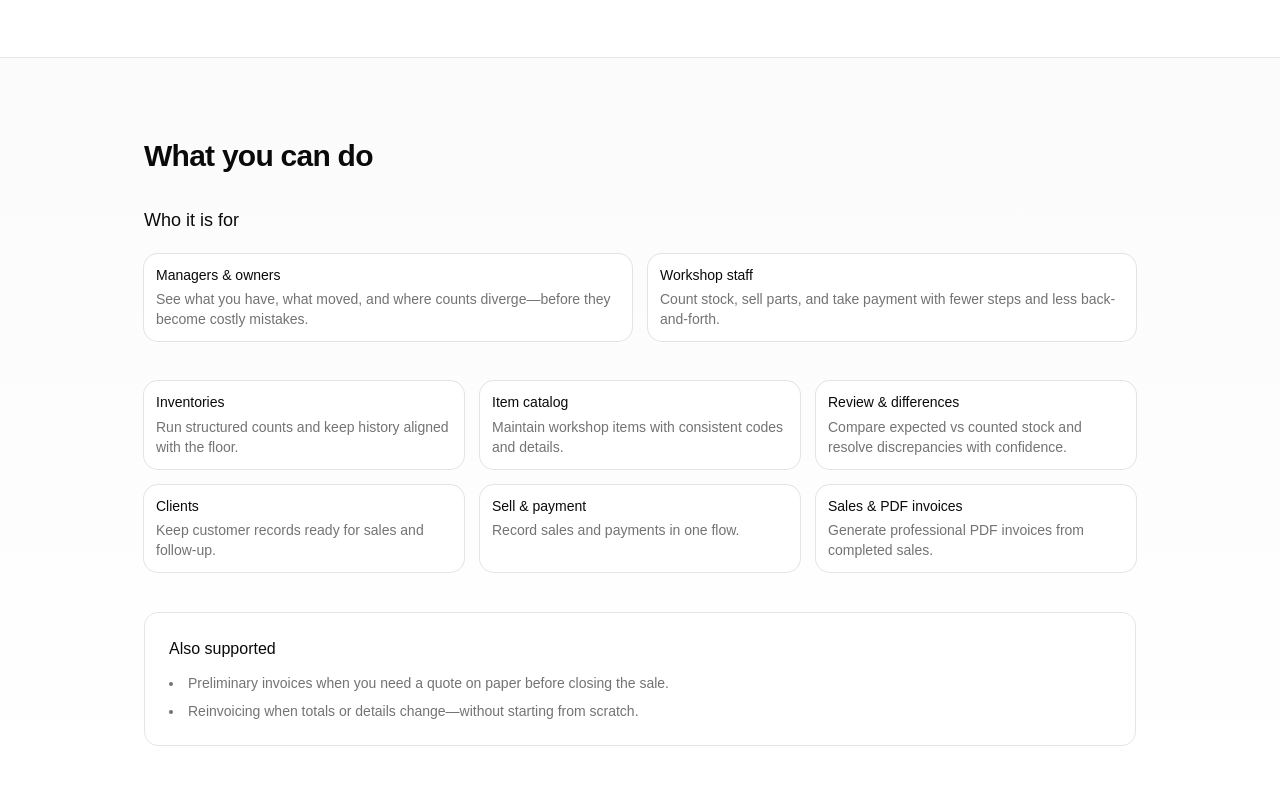
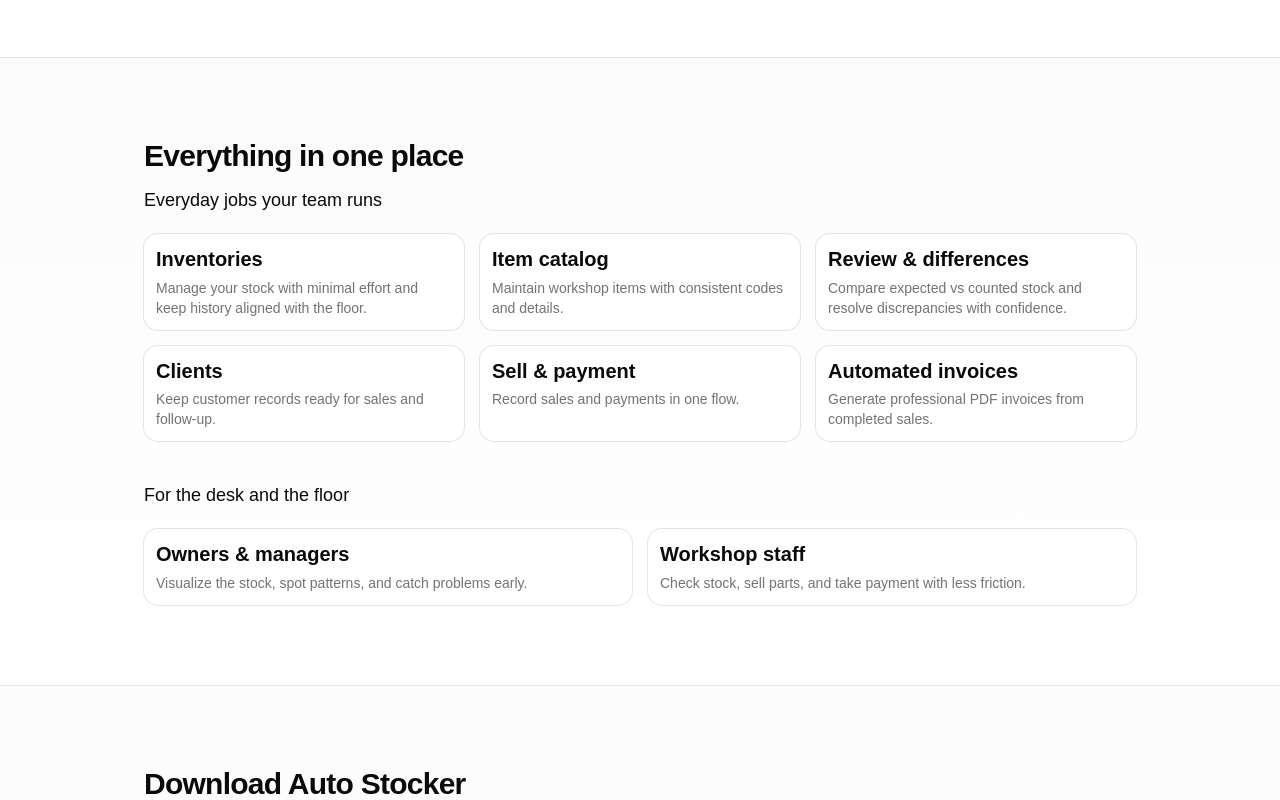
Before and after one commit to Prometeo-IT/auto-stocker-website, a React (Vite) app: page / in a window 1280 px wide. Shown: the part 1720-2520 px from the top of the page. Built offline with nearby package versions, Linux system fonts and the light colour scheme; no server answers.

Commit message:
Rework features section

```diff
--- a/src/components/landing/CapabilitiesSection.tsx
+++ /dev/null
@@ -1,67 +0,0 @@
-import { useTranslation } from "react-i18next";
-
-import {
-  Card,
-  CardDescription,
-  CardHeader,
-  CardTitle,
-} from "@/components/ui/Card";
-
-const CAPABILITY_KEYS = [
-  "inventories",
-  "catalog",
-  "review",
-  "clients",
-  "sell",
-  "invoices",
-] as const;
-
-export function CapabilitiesSection() {
-  const { t } = useTranslation();
-  return (
-    <section
-      id="capabilities"
-      className="scroll-mt-20 border-border border-t bg-gradient-to-b from-muted/40 to-background py-16 md:py-20"
-    >
-      <div className="mx-auto max-w-5xl px-4">
-        <h2 className="font-heading text-foreground mb-8 text-2xl font-semibold tracking-tight md:text-3xl">
-          {t("capabilities.title")}
-        </h2>
-        <h3 className="font-heading text-foreground mb-5 text-lg font-medium">{t("capabilities.rolesTitle")}</h3>
-        <div className="mb-10 grid gap-4 md:grid-cols-2">
-          <Card size="sm">
-            <CardHeader>
-              <CardTitle>{t("capabilities.roles.managers.title")}</CardTitle>
-              <CardDescription>{t("capabilities.roles.managers.text")}</CardDescription>
-            </CardHeader>
-          </Card>
-          <Card size="sm">
-            <CardHeader>
-              <CardTitle>{t("capabilities.roles.staff.title")}</CardTitle>
-              <CardDescription>{t("capabilities.roles.staff.text")}</CardDescription>
-            </CardHeader>
-          </Card>
-        </div>
-        <div className="mb-10 grid gap-4 sm:grid-cols-2 lg:grid-cols-3">
-          {CAPABILITY_KEYS.map((key) => (
-            <Card key={key} size="sm">
-              <CardHeader>
-                <CardTitle>{t(`capabilities.items.${key}.title`)}</CardTitle>
-                <CardDescription>{t(`capabilities.items.${key}.text`)}</CardDescription>
-              </CardHeader>
-            </Card>
-          ))}
-        </div>
-        <div className="rounded-xl border bg-card p-6">
-          <h3 className="font-heading text-foreground mb-3 text-base font-medium">
-            {t("capabilities.extrasTitle")}
-          </h3>
-          <ul className="text-muted-foreground list-inside list-disc space-y-2 text-sm">
-            <li>{t("capabilities.extras.0")}</li>
-            <li>{t("capabilities.extras.1")}</li>
-          </ul>
-        </div>
-      </div>
-    </section>
-  );
-}
--- /dev/null
+++ b/src/components/landing/FeaturesSection.tsx
@@ -0,0 +1,68 @@
+import { useTranslation } from "react-i18next";
+
+import {
+  Card,
+  CardDescription,
+  CardHeader,
+  CardTitle,
+} from "@/components/ui/Card";
+
+const FEATURE_CARD_TITLE_CLASS =
+  "!text-lg font-semibold leading-snug md:!text-xl";
+
+const FEATURE_ITEM_KEYS = [
+  "inventories",
+  "catalog",
+  "review",
+  "clients",
+  "sell",
+  "invoices",
+] as const;
+
+export function FeaturesSection() {
+  const { t } = useTranslation();
+  return (
+    <section
+      id="features"
+      className="scroll-mt-20 border-border border-t bg-gradient-to-b from-muted/40 to-background py-16 md:py-20"
+    >
+      <div className="mx-auto max-w-5xl px-4">
+        <h2 className="font-heading text-foreground mb-3 text-2xl font-semibold tracking-tight md:text-3xl">
+          {t("features.headline")}
+        </h2>
+        <h3 className="font-heading text-foreground mb-5 text-lg font-medium">{t("features.itemsIntro")}</h3>
+        <div className="mb-10 grid gap-4 sm:grid-cols-2 lg:grid-cols-3">
+          {FEATURE_ITEM_KEYS.map((key) => (
+            <Card key={key} size="sm">
+              <CardHeader>
+                <CardTitle className={FEATURE_CARD_TITLE_CLASS}>
+                  {t(`features.items.${key}.title`)}
+                </CardTitle>
+                <CardDescription>{t(`features.items.${key}.text`)}</CardDescription>
+              </CardHeader>
+            </Card>
+          ))}
+        </div>
+        <h3 className="font-heading text-foreground mb-5 text-lg font-medium">{t("features.audienceTitle")}</h3>
+        <div className="grid gap-4 md:grid-cols-2">
+          <Card size="sm">
+            <CardHeader>
+              <CardTitle className={FEATURE_CARD_TITLE_CLASS}>
+                {t("features.audience.managers.title")}
+              </CardTitle>
+              <CardDescription>{t("features.audience.managers.text")}</CardDescription>
+            </CardHeader>
+          </Card>
+          <Card size="sm">
+            <CardHeader>
+              <CardTitle className={FEATURE_CARD_TITLE_CLASS}>
+                {t("features.audience.staff.title")}
+              </CardTitle>
+              <CardDescription>{t("features.audience.staff.text")}</CardDescription>
+            </CardHeader>
+          </Card>
+        </div>
+      </div>
+    </section>
+  );
+}
--- a/src/components/landing/LandingPage.tsx
+++ b/src/components/landing/LandingPage.tsx
@@ -1,7 +1,7 @@
 import { useEffect } from "react";
 import { useTranslation } from "react-i18next";
 
-import { CapabilitiesSection } from "@/components/landing/CapabilitiesSection";
+import { FeaturesSection } from "@/components/landing/FeaturesSection";
 import { DownloadSection } from "@/components/landing/DownloadSection";
 import { HeroSection } from "@/components/landing/HeroSection";
 import { SolutionsSection } from "@/components/landing/SolutionsSection";
@@ -11,7 +11,7 @@ import { SiteHeader } from "@/components/landing/SiteHeader";
 
 export function LandingPage() {
   const { i18n } = useTranslation();
-  const orderedSections = [HeroSection, ScreenshotsSection, SolutionsSection, CapabilitiesSection, DownloadSection] as const;
+  const orderedSections = [HeroSection, ScreenshotsSection, SolutionsSection, FeaturesSection, DownloadSection] as const;
 
   useEffect(() => {
     document.documentElement.lang = i18n.language;
--- a/src/components/landing/SiteHeader.tsx
+++ b/src/components/landing/SiteHeader.tsx
@@ -22,7 +22,7 @@ import { cn } from "@/lib/utils";
 const NAV_IDS = [
   { id: "preview", key: "nav.preview" },
   { id: "solutions", key: "nav.solutions" },
-  { id: "capabilities", key: "nav.capabilities" },
+  { id: "features", key: "nav.features" },
 ] as const;
 
 const base = import.meta.env.BASE_URL;
--- a/src/locales/en-US.json
+++ b/src/locales/en-US.json
@@ -14,8 +14,7 @@
   "nav": {
     "preview": "Preview",
     "solutions": "Solutions",
-    "capabilities": "Capabilities",
-    "download": "Download"
+    "features": "Features"
   },
   "hero": {
     "headline": "Reliable stock, faster operations",
@@ -43,28 +42,13 @@
       }
     }
   },
-  "capabilities": {
-    "title": "What you can do",
-    "rolesTitle": "Who it is for",
-    "roles": {
-      "managers": {
-        "title": "Managers & owners",
-        "text": "See what you have, what moved, and where counts diverge—before they become costly mistakes."
-      },
-      "staff": {
-        "title": "Workshop staff",
-        "text": "Count stock, sell parts, and take payment with fewer steps and less back-and-forth."
-      }
-    },
-    "extrasTitle": "Also supported",
-    "extras": {
-      "0": "Preliminary invoices when you need a quote on paper before closing the sale.",
-      "1": "Reinvoicing when totals or details change—without starting from scratch."
-    },
+  "features": {
+    "headline": "Everything in one place",
+    "itemsIntro": "Everyday jobs your team runs",
     "items": {
       "inventories": {
         "title": "Inventories",
-        "text": "Run structured counts and keep history aligned with the floor."
+        "text": "Manage your stock with minimal effort and keep history aligned with the floor."
       },
       "catalog": {
         "title": "Item catalog",
@@ -83,8 +67,19 @@
         "text": "Record sales and payments in one flow."
       },
       "invoices": {
-        "title": "Sales & PDF invoices",
+        "title": "Automated invoices",
         "text": "Generate professional PDF invoices from completed sales."
+      }
+    },
+    "audienceTitle": "For the desk and the floor",
+    "audience": {
+      "managers": {
+        "title": "Owners & managers",
+        "text": "Visualize the stock, spot patterns, and catch problems early."
+      },
+      "staff": {
+        "title": "Workshop staff",
+        "text": "Check stock, sell parts, and take payment with less friction."
       }
     }
   },
@@ -100,11 +95,7 @@
       "windows": "Windows",
       "windowsHint": "Desktop app (.zip)",
       "androidApk": "Android (APK)",
-      "androidApkHint": "Installable package (.apk)",
-      "androidAab": "Android (Play bundle)",
-      "androidAabHint": "Upload to Google Play (.aab)",
-      "checksums": "SHA256 checksums",
-      "checksumsHint": "Verify downloads (SHA256SUMS.txt)"
+      "androidApkHint": "Installable package (.apk)"
     }
   },
   "multiplatform": {
@@ -112,9 +103,6 @@
     "description": "Run Auto Stocker on desktop for daily operations and keep visibility on your phone when you are away from the workshop."
   },
   "screenshots": {
-    "title": "Screenshots",
-    "intro": "Replace placeholders in the marketing build with real app screenshots.",
-    "demoHint": "See the app in action",
     "captions": {
       "inventory": "Manage inventory in seconds.",
       "dashboardPhone": "Review dashboard metrics from your phone."
@@ -126,7 +114,6 @@
   },
   "cta": {
     "get": "Get Auto Stocker",
-    "watchDemo": "Watch demo",
     "install": "Download"
   },
   "legal": {
--- a/src/locales/es-ES.json
+++ b/src/locales/es-ES.json
@@ -14,8 +14,7 @@
   "nav": {
     "preview": "Vista previa",
     "solutions": "Soluciones",
-    "capabilities": "Funciones",
-    "download": "Descargar"
+    "features": "Características"
   },
   "hero": {
     "headline": "Stock bajo control, operaciones más rápidas",
@@ -43,28 +42,13 @@
       }
     }
   },
-  "capabilities": {
-    "title": "Qué puedes hacer",
-    "rolesTitle": "Para quién es",
-    "roles": {
-      "managers": {
-        "title": "Responsables y titulares",
-        "text": "Ve qué tienes, qué se ha movido y dónde los recuentos se desvían—antes de que cueste dinero."
-      },
-      "staff": {
-        "title": "Personal del taller",
-        "text": "Cuenta stock, vende recambios y cobra con menos pasos y menos idas y venidas."
-      }
-    },
-    "extrasTitle": "También incluye",
-    "extras": {
-      "0": "Facturas proforma cuando necesitas un presupuesto en papel antes de cerrar la venta.",
-      "1": "Refacturación cuando cambian totales o detalles—sin empezar de cero."
-    },
+  "features": {
+    "headline": "Todo en un solo lugar",
+    "itemsIntro": "Las tareas cotidianas de tu equipo",
     "items": {
       "inventories": {
         "title": "Inventarios",
-        "text": "Haz recuentos estructurados y mantén el historial alineado con el taller."
+        "text": "Gestiona el stock con el mínimo esfuerzo y en un historial alineado con el taller."
       },
       "catalog": {
         "title": "Catálogo de artículos",
@@ -72,7 +56,7 @@
       },
       "review": {
         "title": "Revisión y diferencias",
-        "text": "Compara stock esperado y contado y resuelve discrepancias con seguridad."
+        "text": "Compara el stock esperado y el contado. Resuelve discrepancias con seguridad."
       },
       "clients": {
         "title": "Clientes",
@@ -83,8 +67,19 @@
         "text": "Registra ventas y pagos en un solo flujo."
       },
       "invoices": {
-        "title": "Ventas y facturas PDF",
+        "title": "Facturas automatizadas",
         "text": "Genera facturas PDF profesionales a partir de ventas cerradas."
+      }
+    },
+    "audienceTitle": "Para el mostrador y el taller",
+    "audience": {
+      "managers": {
+        "title": "Dueños y responsables",
+        "text": "Visualiza el stock, detecta patrones y ataja problemas a tiempo."
+      },
+      "staff": {
+        "title": "Personal del taller",
+        "text": "Consulta stock, vende recambios y cobra con menos fricción."
       }
     }
   },
@@ -100,11 +95,7 @@
       "windows": "Windows",
       "windowsHint": "App de escritorio (.zip)",
       "androidApk": "Android (APK)",
-      "androidApkHint": "Paquete instalable (.apk)",
-      "androidAab": "Android (bundle Play)",
-      "androidAabHint": "Subida a Google Play (.aab)",
-      "checksums": "Checksums SHA256",
-      "checksumsHint": "Verificar descargas (SHA256SUMS.txt)"
+      "androidApkHint": "Paquete instalable (.apk)"
     }
   },
   "multiplatform": {
@@ -112,9 +103,6 @@
     "description": "Usa Auto Stocker en escritorio para la operativa diaria y mantén visibilidad desde el móvil cuando estés fuera del taller."
   },
   "screenshots": {
-    "title": "Capturas",
-    "intro": "Sustituye las imágenes de ejemplo en el build de marketing por capturas reales de la app.",
-    "demoHint": "Ver la app en acción",
     "captions": {
       "inventory": "Gestiona el inventario en cuestión de segundos.",
       "dashboardPhone": "Revisa métricas desde el móvil."
@@ -126,7 +114,6 @@
   },
   "cta": {
     "get": "Obtener Auto Stocker",
-    "watchDemo": "Ver demo",
     "install": "Descargar"
   },
   "legal": {
```
